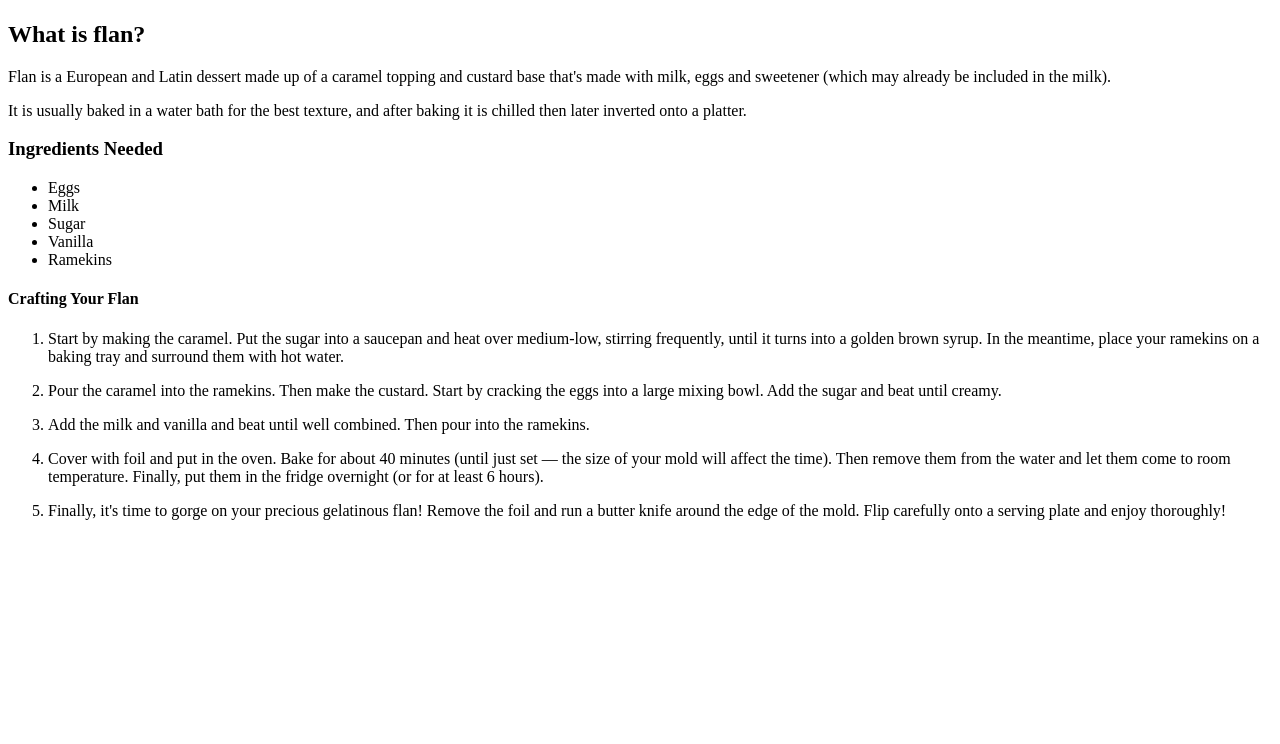
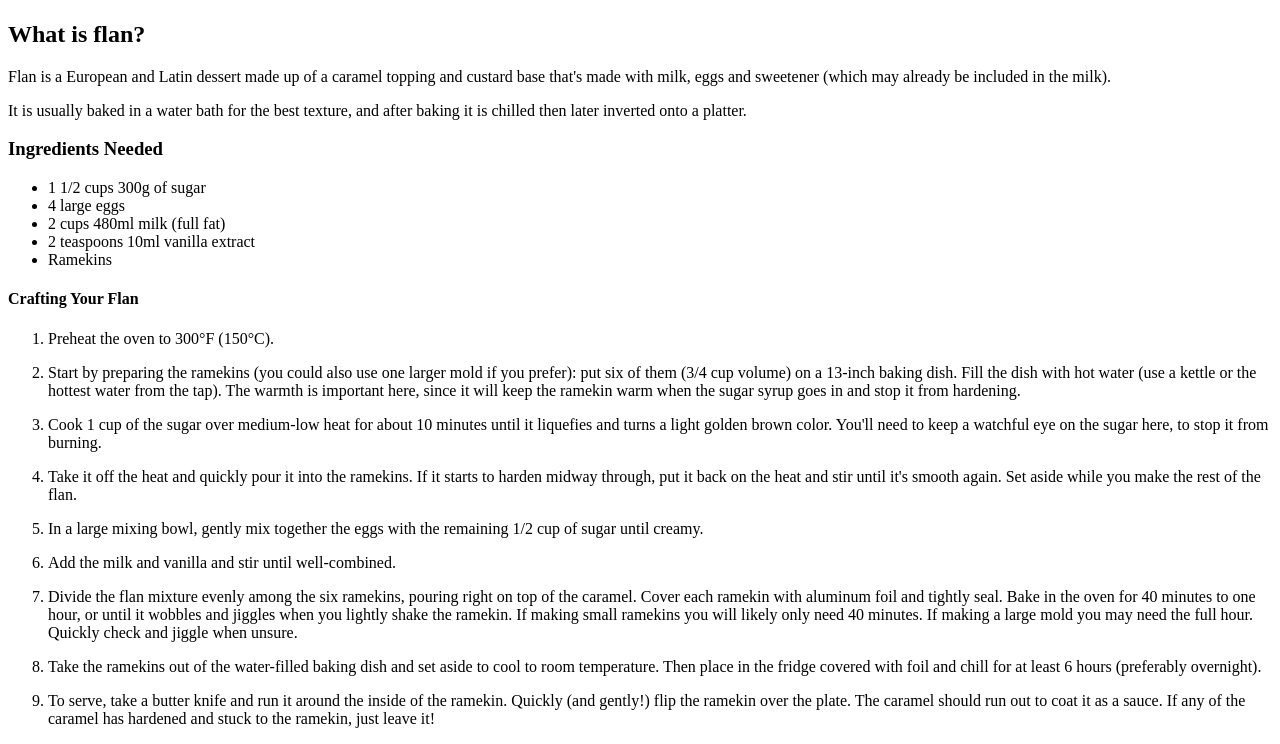
Before and after one commit to manjmic/odin-recipes, a plain HTML site: page recipes/flan.html in a window 1280 px wide. Shown: the part 383-1127 px from the top of the page. Before the commit the page ends 919 px from the top, so only its background shows below. Drawn offline with Linux system fonts and the light colour scheme.

Commit message:
revise flan instructions

```diff
--- a/recipes/flan.html
+++ b/recipes/flan.html
@@ -17,31 +17,45 @@
            and after baking it is chilled then later inverted onto a platter.</p>
     <h3>Ingredients Needed</h3>
         <ul>
-            <li>Eggs</li>
-            <li>Milk</li>
-            <li>Sugar</li>
-            <li>Vanilla</li>
+            <li>1 1/2 cups 300g of sugar</li>
+            <li>4 large eggs</li>
+            <li>2 cups 480ml milk (full fat)</li>
+            <li>2 teaspoons 10ml vanilla extract</li>
             <li>Ramekins</li>
         </ul>
     <h4>Crafting Your Flan</h4>
         <ol>
-            <li><p>Start by making the caramel.
-                Put the sugar into a saucepan
-                and heat over medium-low, stirring frequently,
-                 until it turns into a golden brown syrup.
-                 In the meantime, place your ramekins on a baking tray
-                  and surround them with hot water.</p></li>
-            <li><p>Pour the caramel into the ramekins. Then make the custard.
-                Start by cracking the eggs into a large mixing bowl.
-                Add the sugar and beat until creamy.</p></li>
-            <li><p>Add the milk and vanilla and beat until well combined.
-                Then pour into the ramekins.</p></li>
-            <li><p>Cover with foil and put in the oven.
-                Bake for about 40 minutes (until just set — the size of your mold will affect the time).
-                Then remove them from the water and let them come to room temperature.
-                Finally, put them in the fridge overnight (or for at least 6 hours).</p></li>
-            <li><p>Finally, it's time to gorge on your precious gelatinous flan! Remove the foil and run a butter knife around the edge of the mold.
-                Flip carefully onto a serving plate and enjoy thoroughly!</p></li>
+            <li><p>Preheat the oven to 300°F (150°C).</p></li>
+            <li><p>Start by preparing the ramekins (you could also use one larger mold if you prefer):
+                put six of them (3/4 cup volume) on a 13-inch baking dish.
+                Fill the dish with hot water (use a kettle or the hottest water from the tap).
+                The warmth is important here, since it will keep the ramekin warm
+                when the sugar syrup goes in and stop it from hardening.</p></li>
+            <li><p>Cook 1 cup of the sugar over medium-low heat for about 10 minutes
+                until it liquefies and turns a light golden brown color.
+                You'll need to keep a watchful eye on the sugar here, to stop it from burning.</p></li>
+            <li><p>Take it off the heat and quickly pour it into the ramekins.
+                If it starts to harden midway through, put it back on the heat and
+                stir until it's smooth again. Set aside while you make the rest of the flan.</p></li>
+            <li><p>In a large mixing bowl, gently mix together the eggs with the
+                remaining 1/2 cup of sugar until creamy.</p></li>
+            <li><p>Add the milk and vanilla and stir until well-combined.</p></li>
+            <li><p>Divide the flan mixture evenly among the six ramekins,
+                pouring right on top of the caramel. Cover each ramekin with aluminum foil
+                and tightly seal. Bake in the oven for 40 minutes to one hour, or until it
+                wobbles and jiggles when you lightly shake the ramekin.
+                If making small ramekins you will likely only need 40 minutes.
+                If making a large mold you may need the full hour.
+                Quickly check and jiggle when unsure.</p></li>
+            <li><p>Take the ramekins out of the water-filled baking dish and
+                set aside to cool to room temperature.
+                Then place in the fridge covered with foil and chill for at
+                least 6 hours (preferably overnight).</p></li>
+            <li><p>To serve, take a butter knife and run it around
+                the inside of the ramekin. Quickly (and gently!)
+                flip the ramekin over the plate. The caramel should run out
+                to coat it as a sauce. If any of the caramel has hardened
+                and stuck to the ramekin, just leave it!</p></li>
         </ol>
 </body>
 </html>
```
